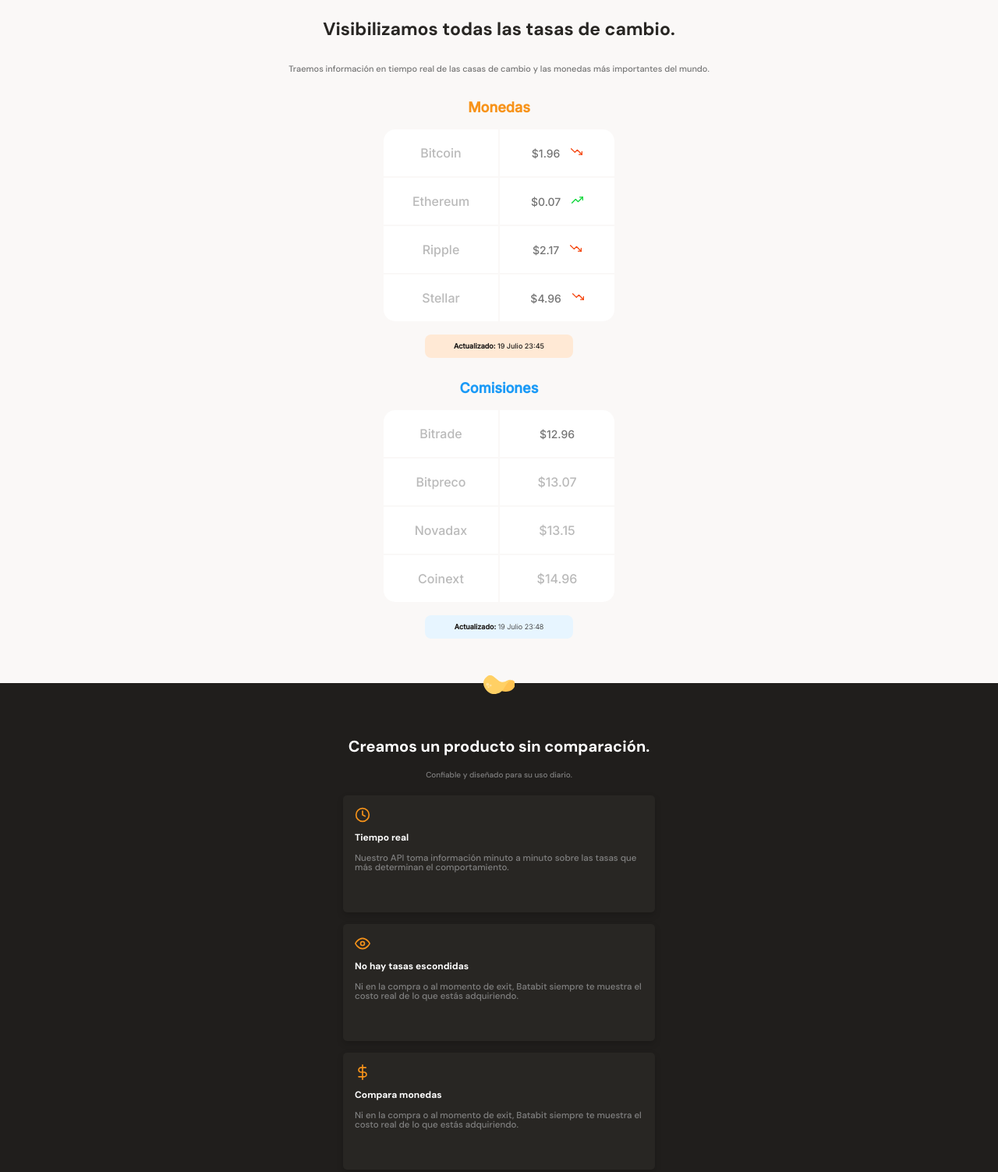
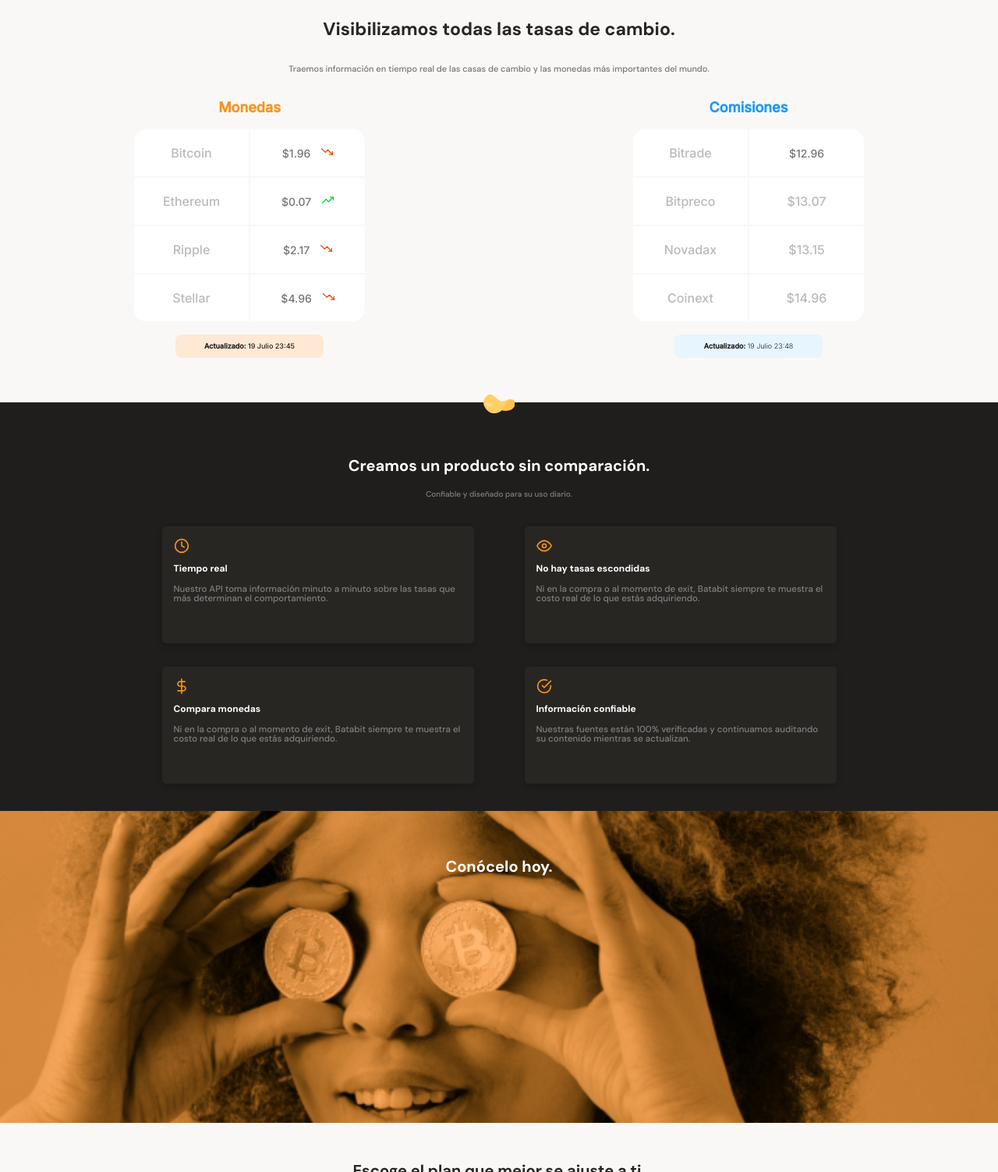
Before and after one commit to sergiolvargas95/Batabit_Frontend, a plain HTML site: page index.html in a window 1280 px wide. Shown: the part 640-2143 px from the top of the page at 78% size. Drawn offline with Linux system fonts and the light colour scheme.

Commit message:
Se le agregaron las media queries necesarias para que nuestra página se adapte a todos los dispositivos

```diff
--- /dev/null
+++ b/css/tablet.css
@@ -0,0 +1,17 @@
+.product-cards--container{
+    display:flex;
+    flex-wrap: wrap;
+    width: 930px;
+    margin: 0 auto;
+}
+
+.plans-container--slider{
+    justify-content: center;
+}
+
+.main-tables-container{
+    display:flex;
+    flex-wrap: wrap;
+    width: 930;
+    margin: 0 auto;
+}
--- a/index.html
+++ b/index.html
@@ -8,6 +8,7 @@
         <meta name="viewport" content="width=device-width, initial-scale=1.0" />
         <link rel="stylesheet" href="./style.css" />
         <link href="https://fonts.googleapis.com/css2?family=DM+Sans:wght@400;500;700&family=Inter:wght@300;500&display=swap" rel="stylesheet"/>
+        <link rel="stylesheet" href="./css/tablet.css" media="(min-width: 930px)"/>
     </head>
     <body>
         <header>
@@ -93,22 +94,16 @@
                         <p class="product--card-title">Tiempo real</p>
                         <p class="product--card-body">Nuestro API toma información minuto a minuto sobre las tasas que más determinan el comportamiento.</p>
                     </article>
-                </section>
-                <section class="product-cards--container">
                     <article class="product-detail--cards">
                         <span class="eye icon-card"></span>
                         <p class="product--card-title">No hay tasas escondidas</p>
                         <p class="product--card-body">Ni en la compra o al momento de exit, Batabit siempre te muestra el costo real de lo que estás adquiriendo.</p>
                     </article>
-                </section>
-                <section class="product-cards--container">
                     <article class="product-detail--cards">
                         <span class="dolar icon-card"></span>
                         <p class="product--card-title">Compara monedas</p>
                         <p class="product--card-body">Ni en la compra o al momento de exit, Batabit siempre te muestra el costo real de lo que estás adquiriendo.</p>
                     </article>
-                </section>
-                <section class="product-cards--container">
                     <article class="product-detail--cards">
                         <span class="circle icon-card"></span>
                         <p class="product--card-title">Información confiable</p>
```
